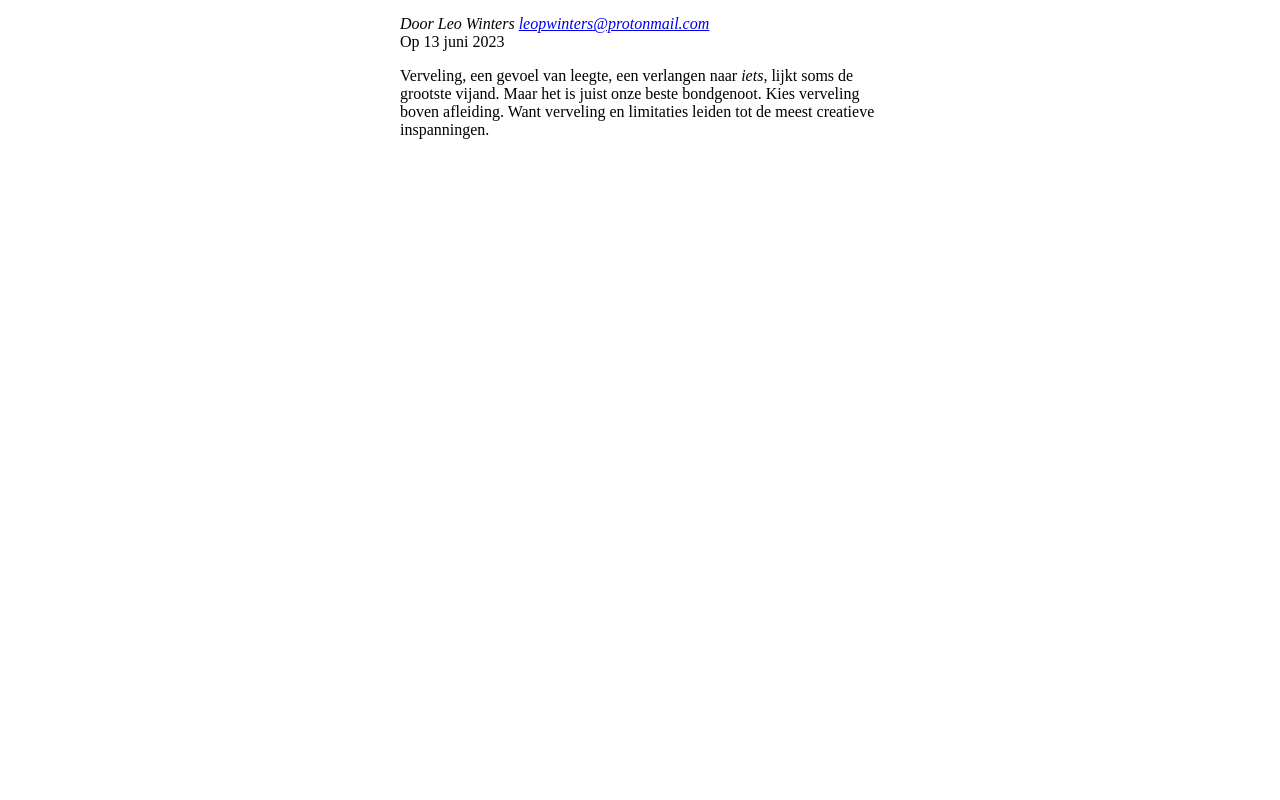
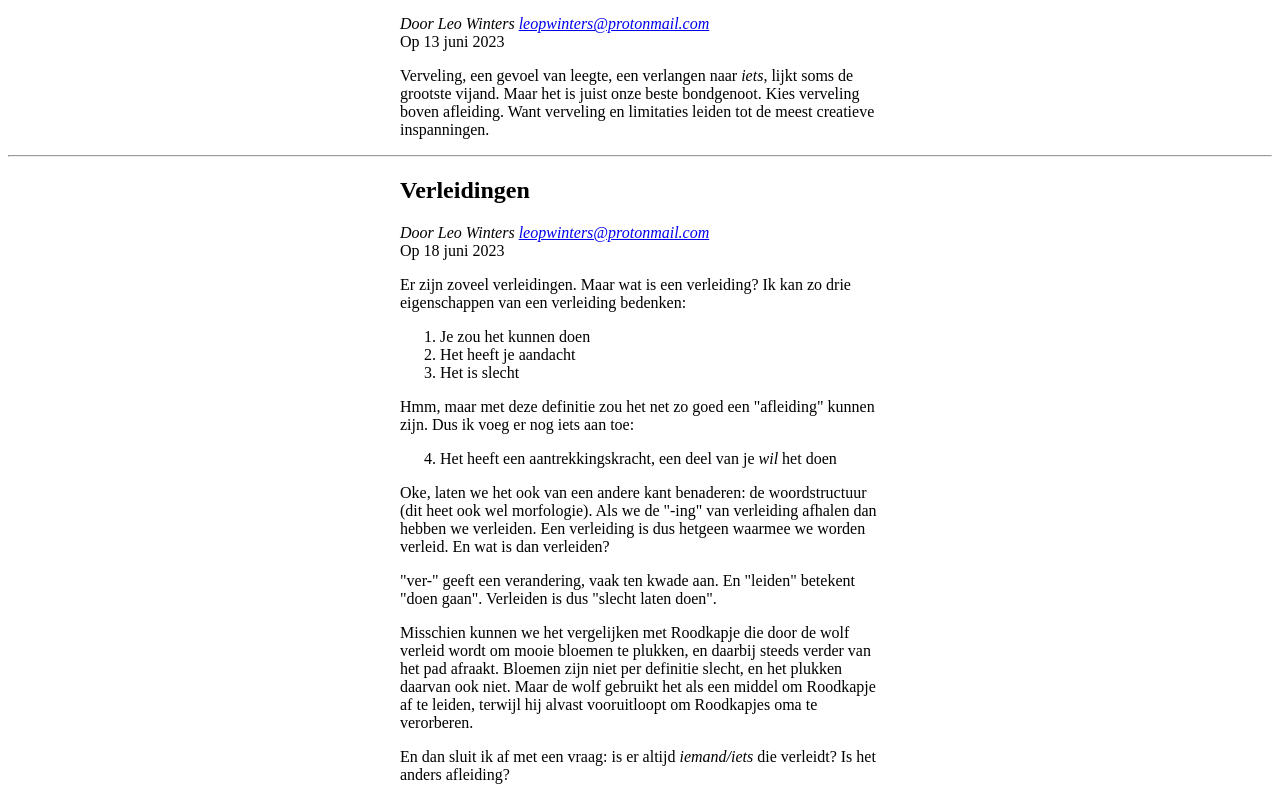
Before and after one commit to leopwinters/leopwinters.github.io, a SvelteKit app: page / in a window 1280 px wide. Shown: the part 1229-2029 px from the top of the page. Before the commit the page ends 1384 px from the top, so only its background shows below. Built offline with nearby package versions, Linux system fonts and the light colour scheme.

Commit message:
Voeg artikel toe

```diff
--- a/src/routes/+page.svelte
+++ b/src/routes/+page.svelte
@@ -116,9 +116,71 @@
 	</p>
 </article>
 
+<hr />
+
+<article>
+	<h1>Verleidingen</h1>
+
+	<address>
+		Door Leo Winters
+		<a rel="author" href="mailto:leopwinters@protonmail.com">leopwinters@protonmail.com</a>
+	</address>
+	<time datetime="2023-06-18" title="18 juni 2023">Op 18 juni 2023</time>
+
+	<!--	<blockquote>-->
+	<!--		Luie mensen willen veel en krijgen niets,<br>-->
+	<!--		maar mensen die hard werken, zullen veel ontvangen.<br>-->
+	<!--		<cite>(Spr. 13:4)</cite>-->
+	<!--	</blockquote>-->
+
+	<p>
+		Er zijn zoveel verleidingen. Maar wat is een verleiding? Ik kan zo drie eigenschappen van een
+		verleiding bedenken:
+	</p>
+
+	<ol>
+		<li>Je zou het kunnen doen</li>
+		<li>Het heeft je aandacht</li>
+		<li>Het is slecht</li>
+	</ol>
+
+	Hmm, maar met deze definitie zou het net zo goed een "afleiding" kunnen zijn. Dus ik voeg er nog
+	iets aan toe:
+
+	<ol start="4">
+		<li>Het heeft een aantrekkingskracht, een deel van je <em>wil</em> het doen</li>
+	</ol>
+
+	<p>
+		Oke, laten we het ook van een andere kant benaderen: de woordstructuur (dit heet ook wel
+		morfologie). Als we de "-ing" van verleiding afhalen dan hebben we verleiden. Een verleiding is
+		dus hetgeen waarmee we worden verleid. En wat is dan verleiden?
+	</p>
+
+	<p>
+		"ver-" geeft een verandering, vaak ten kwade aan. En "leiden" betekent "doen gaan". Verleiden is
+		dus "slecht laten doen".
+	</p>
+
+	<p>
+		Misschien kunnen we het vergelijken met Roodkapje die door de wolf verleid wordt om mooie
+		bloemen te plukken, en daarbij steeds verder van het pad afraakt. Bloemen zijn niet per
+		definitie slecht, en het plukken daarvan ook niet. Maar de wolf gebruikt het als een middel om
+		Roodkapje af te leiden, terwijl hij alvast vooruitloopt om Roodkapjes oma te verorberen.
+	</p>
+
+	<p>
+		En dan sluit ik af met een vraag: is er altijd <em>iemand/iets</em> die verleidt? Is het anders afleiding?
+	</p>
+</article>
+
 <style>
 	article {
 		max-width: 60ch;
 		margin: auto;
 	}
+
+	h1 {
+		font-family: 'sans-serif';
+	}
 </style>
```
